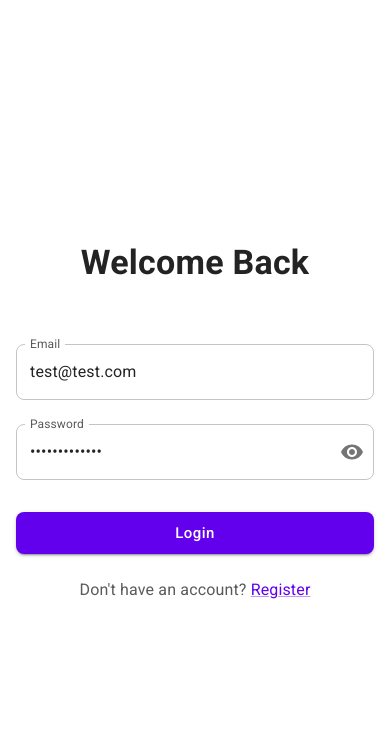
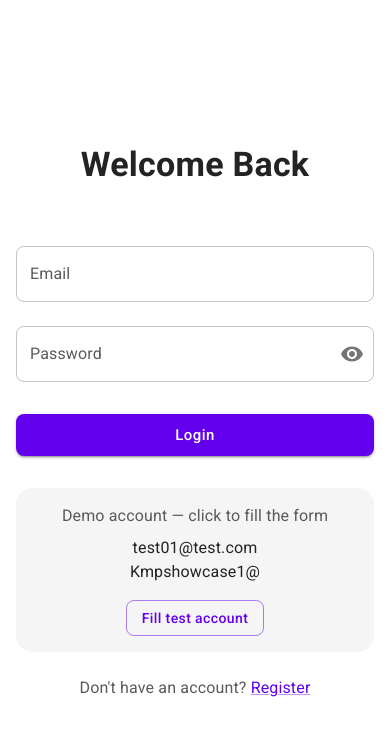
Before and after one commit to mkdigitalsk/web-showcase, a React (Vite) app: page /login in a window 390 px wide. Shown: the top 736 px of the page. Built offline with nearby package versions, Linux system fonts and the light colour scheme; no server answers.

Commit message:
add click-to-fill test account to login (mirror mobile)

```diff
--- a/src/features/auth/login/LoginPage.tsx
+++ b/src/features/auth/login/LoginPage.tsx
@@ -1,22 +1,30 @@
 import { useForm, Controller } from 'react-hook-form'
 import { zodResolver } from '@hookform/resolvers/zod'
 import { Box, Container } from '@mui/material'
-import { Button, Input, TextH4Bold, TextBody1Neutral60, TextLinkPrimary, AlertError } from '../../../shared/components'
+import { Button, Input, TextH4Bold, TextBody1Neutral60, TextBody1Neutral80, TextLinkPrimary, AlertError } from '../../../shared/components'
 import { useTranslation } from '../../../shared/hooks'
 import { useLoginMutation } from './useLoginMutation'
 import { loginSchema, type LoginFormData } from '../schemas'
+
+const TEST_EMAIL = 'test01@test.com'
+const TEST_PASSWORD = 'Kmpshowcase1@'
 
 export function LoginPage() {
   const { t } = useTranslation()
   const loginMutation = useLoginMutation()
 
-  const { control, handleSubmit } = useForm<LoginFormData>({
+  const { control, handleSubmit, setValue } = useForm<LoginFormData>({
     resolver: zodResolver(loginSchema),
     defaultValues: {
-      email: 'test@test.com',
-      password: 'Kmpshowcase1@',
+      email: '',
+      password: '',
     },
   })
+
+  const fillTestAccount = () => {
+    setValue('email', TEST_EMAIL, { shouldValidate: true })
+    setValue('password', TEST_PASSWORD, { shouldValidate: true })
+  }
 
   return (
     <Container maxWidth="sm">
@@ -76,6 +84,15 @@ export function LoginPage() {
           </Button>
         </Box>
 
+        <Box sx={{ mt: 4, p: 2, bgcolor: 'action.hover', borderRadius: 2, textAlign: 'center' }}>
+          <TextBody1Neutral60>{t('login.testAccount.hint')}</TextBody1Neutral60>
+          <TextBody1Neutral80 sx={{ mt: 1 }}>{TEST_EMAIL}</TextBody1Neutral80>
+          <TextBody1Neutral80>{TEST_PASSWORD}</TextBody1Neutral80>
+          <Button type="button" variant="outline" onClick={fillTestAccount} sx={{ mt: 2 }}>
+            {t('login.testAccount.fill')}
+          </Button>
+        </Box>
+
         <TextBody1Neutral60 align="center" sx={{ mt: 3 }}>
           {t('login.noAccount')}{' '}
           <TextLinkPrimary to="/register">
--- a/src/locales/en.json
+++ b/src/locales/en.json
@@ -22,6 +22,8 @@
   "login.error": "Invalid email or password",
   "login.noAccount": "Don't have an account?",
   "login.register": "Register",
+  "login.testAccount.hint": "Demo account — click to fill the form",
+  "login.testAccount.fill": "Fill test account",
 
   "register.title": "Create Account",
   "register.nameLabel": "Name",
```
